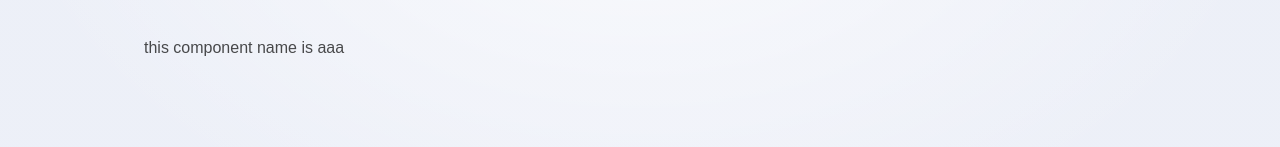
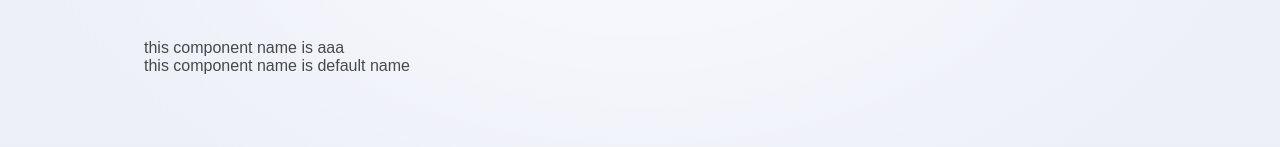
Before and after one commit to Tatsu015/svelte-sample, a SvelteKit app: page /hello in a window 1280 px wide. Shown: the part 532-679 px from the top of the page. Built offline with nearby package versions, Linux system fonts and the light colour scheme.

Commit message:
add default props

```diff
--- a/src/components/MyComponent.svelte
+++ b/src/components/MyComponent.svelte
@@ -1,5 +1,5 @@
 <script lang="ts">
-    export let name:string;
+    export let name:string = "default name";
 </script>
 
 <div>this component name is {name}</div>
--- a/src/routes/hello/+page.svelte
+++ b/src/routes/hello/+page.svelte
@@ -14,6 +14,7 @@
 <img {src} alt="{name} image" height=300 width=200 />
 <p>styled text</p>
 <MyComponent name="aaa"/>
+<MyComponent />
 
 <style>
     p {
```
